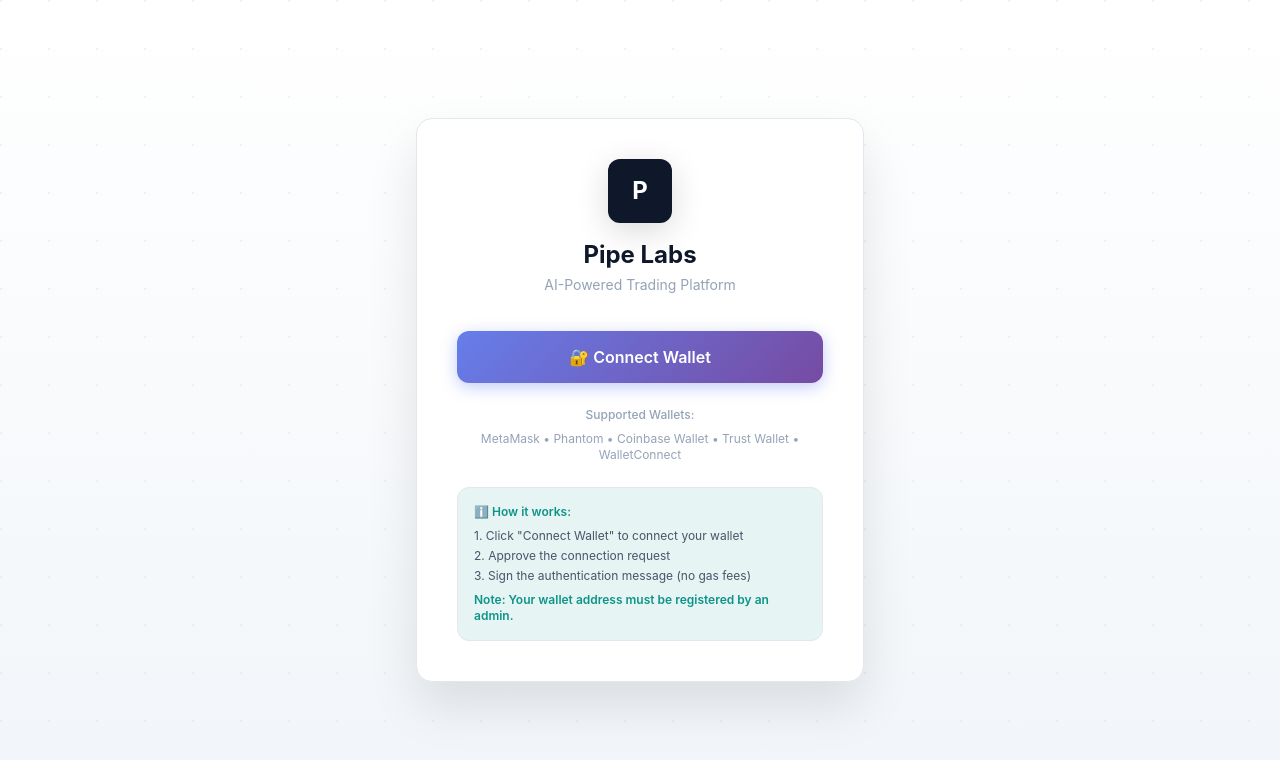
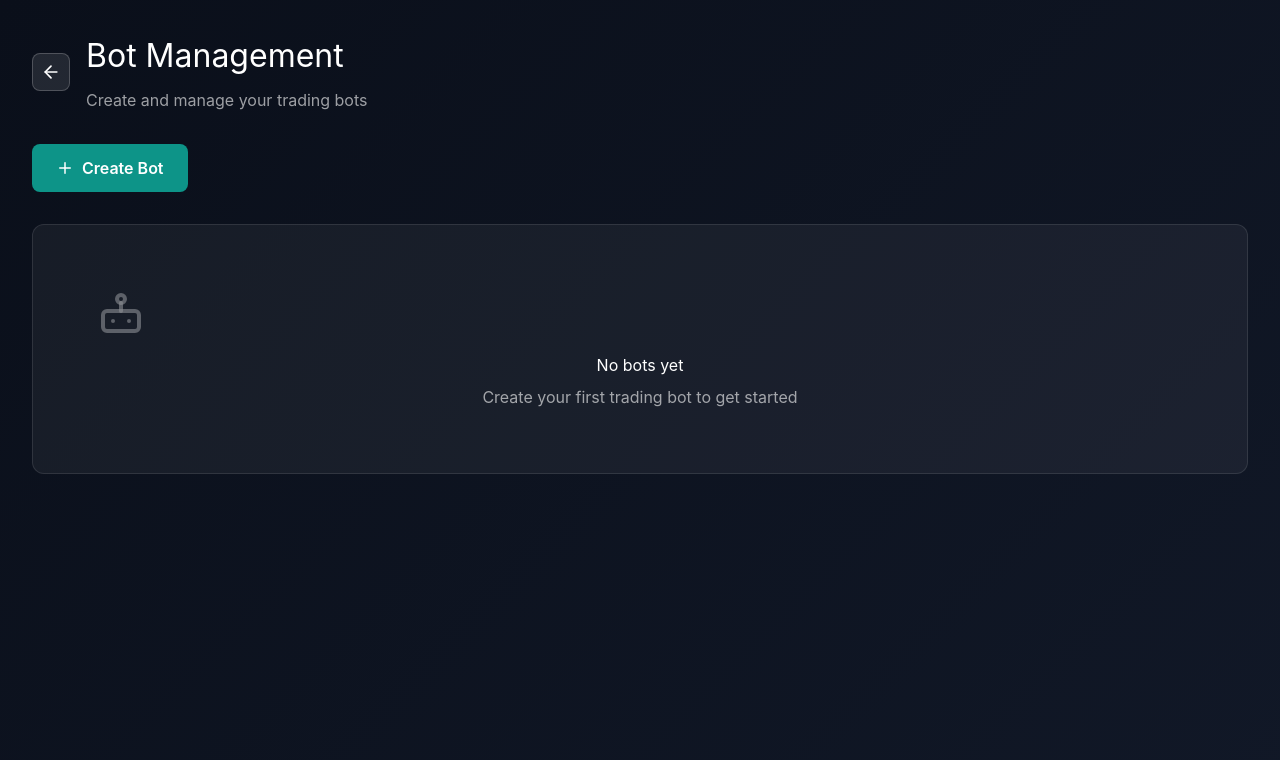
Before and after one commit to adminpipelabs/ai-trading-ui, a React (Create React App) app: page /bots in a window 1280 px wide. Shown: the top 760 px of the page. Built offline with nearby package versions, Linux system fonts and the light colour scheme.

Commit message:
Add Bot Management page with React Router navigation

```diff
--- a/src/App.jsx
+++ b/src/App.jsx
@@ -1,7 +1,18 @@
 // Main App - Pipe Labs AI Trading Platform
 // This is a complete, self-contained application
 
+import { BrowserRouter, Routes, Route } from 'react-router-dom';
 import PipeLabsApp from './pages/AdminDashboard';
+import BotManagement from './pages/BotManagement';
 import './styles/globals.css';
 
-export default PipeLabsApp;
+export default function App() {
+  return (
+    <BrowserRouter>
+      <Routes>
+        <Route path="/" element={<PipeLabsApp />} />
+        <Route path="/bots" element={<BotManagement />} />
+      </Routes>
+    </BrowserRouter>
+  );
+}
--- a/src/pages/AdminDashboard.jsx
+++ b/src/pages/AdminDashboard.jsx
@@ -1,5 +1,5 @@
 import { BalanceButton } from "../components/BalanceButton";
-import { Link } from "react-router-dom";
+import { Link, useNavigate } from "react-router-dom";
 import { SpreadOrderButton } from "../components/SpreadOrderButton";
 import { VolumeOrderButton } from "../components/VolumeOrderButton";
 import { BotList } from "../components/BotList";
@@ -2772,6 +2772,7 @@
 
 // ========== ADMIN DASHBOARD ==========
 function AdminDashboard({ user, onLogout, theme, isDark, toggleTheme }) {
+  const navigate = useNavigate();
   const [messages, setMessages] = useState([{ role: 'assistant', content: "Welcome back. I can help you manage clients, monitor bots, and analyze performance across your platform." }]);
   const [input, setInput] = useState('');
   const [isLoading, setIsLoading] = useState(false);
@@ -3023,7 +3024,7 @@
           <MetricCard icon={<Users size={16} />} label="Clients" value={metrics.clients} onClick={() => setShowClientManagement(true)} />
           <MetricCard icon={<BarChart3 size={16} />} label="Volume (7d)" value={metrics.volume} />
           <MetricCard icon={<TrendingUp size={16} />} label="P&L (7d)" value={metrics.pnl} subvalue={metrics.pnlPct} positive />
-          <div onClick={() => window.location.href="/bots"} style={{cursor:"pointer"}}><MetricCard icon={<Activity size={16} />} label="Active Bots" value={metrics.bots} /></div>
+          <div onClick={() => navigate('/bots')} style={{cursor:"pointer"}}><MetricCard icon={<Activity size={16} />} label="Active Bots" value={metrics.bots} /></div>
         </div>
 
         <div className="flex-1">
--- /dev/null
+++ b/src/pages/BotManagement.jsx
@@ -0,0 +1,126 @@
+import React, { useState, useEffect } from 'react';
+import { useNavigate } from 'react-router-dom';
+import {
+  ArrowLeft, Bot, Play, Square, Trash2, Plus, Settings,
+  Activity, TrendingUp, DollarSign, Clock
+} from 'lucide-react';
+
+export default function BotManagement() {
+  const navigate = useNavigate();
+  const [bots, setBots] = useState([]);
+  const [loading, setLoading] = useState(true);
+
+  useEffect(() => {
+    // TODO: Load bots from API
+    // For now, show empty state
+    setLoading(false);
+  }, []);
+
+  return (
+    <div style={{
+      minHeight: '100vh',
+      background: 'linear-gradient(135deg, #0a0f1a 0%, #111827 100%)',
+      padding: '2rem'
+    }}>
+      <div style={{ maxWidth: '1400px', margin: '0 auto' }}>
+        {/* Header */}
+        <div style={{
+          display: 'flex',
+          alignItems: 'center',
+          gap: '1rem',
+          marginBottom: '2rem'
+        }}>
+          <button
+            onClick={() => navigate('/')}
+            style={{
+              background: 'rgba(255,255,255,0.1)',
+              border: '1px solid rgba(255,255,255,0.2)',
+              borderRadius: '8px',
+              padding: '0.5rem',
+              cursor: 'pointer',
+              color: 'white',
+              display: 'flex',
+              alignItems: 'center'
+            }}
+          >
+            <ArrowLeft size={20} />
+          </button>
+          <div>
+            <h1 style={{ color: 'white', fontSize: '2rem', margin: 0 }}>
+              Bot Management
+            </h1>
+            <p style={{ color: 'rgba(255,255,255,0.6)', margin: '0.5rem 0 0 0' }}>
+              Create and manage your trading bots
+            </p>
+          </div>
+        </div>
+
+        {/* Actions */}
+        <div style={{
+          display: 'flex',
+          gap: '1rem',
+          marginBottom: '2rem',
+          justifyContent: 'space-between',
+          alignItems: 'center'
+        }}>
+          <button
+            style={{
+              background: '#0d9488',
+              color: 'white',
+              border: 'none',
+              borderRadius: '8px',
+              padding: '0.75rem 1.5rem',
+              cursor: 'pointer',
+              display: 'flex',
+              alignItems: 'center',
+              gap: '0.5rem',
+              fontWeight: 600
+            }}
+          >
+            <Plus size={18} />
+            Create Bot
+          </button>
+        </div>
+
+        {/* Bots List */}
+        {loading ? (
+          <div style={{ color: 'white', textAlign: 'center', padding: '4rem' }}>
+            Loading bots...
+          </div>
+        ) : bots.length === 0 ? (
+          <div style={{
+            background: 'rgba(255,255,255,0.05)',
+            border: '1px solid rgba(255,255,255,0.1)',
+            borderRadius: '12px',
+            padding: '4rem',
+            textAlign: 'center',
+            color: 'rgba(255,255,255,0.6)'
+          }}>
+            <Bot size={48} style={{ marginBottom: '1rem', opacity: 0.5 }} />
+            <h3 style={{ color: 'white', marginBottom: '0.5rem' }}>No bots yet</h3>
+            <p>Create your first trading bot to get started</p>
+          </div>
+        ) : (
+          <div style={{ display: 'grid', gap: '1rem' }}>
+            {bots.map(bot => (
+              <div
+                key={bot.id}
+                style={{
+                  background: 'rgba(255,255,255,0.05)',
+                  border: '1px solid rgba(255,255,255,0.1)',
+                  borderRadius: '12px',
+                  padding: '1.5rem'
+                }}
+              >
+                {/* Bot card content */}
+                <div style={{ color: 'white' }}>
+                  {bot.name}
+                </div>
+              </div>
+            ))}
+          </div>
+        )}
+      </div>
+    </div>
+  );
+}
```
Also changed, not shown: 1 other file (tests, documents, lock files or other folders).
